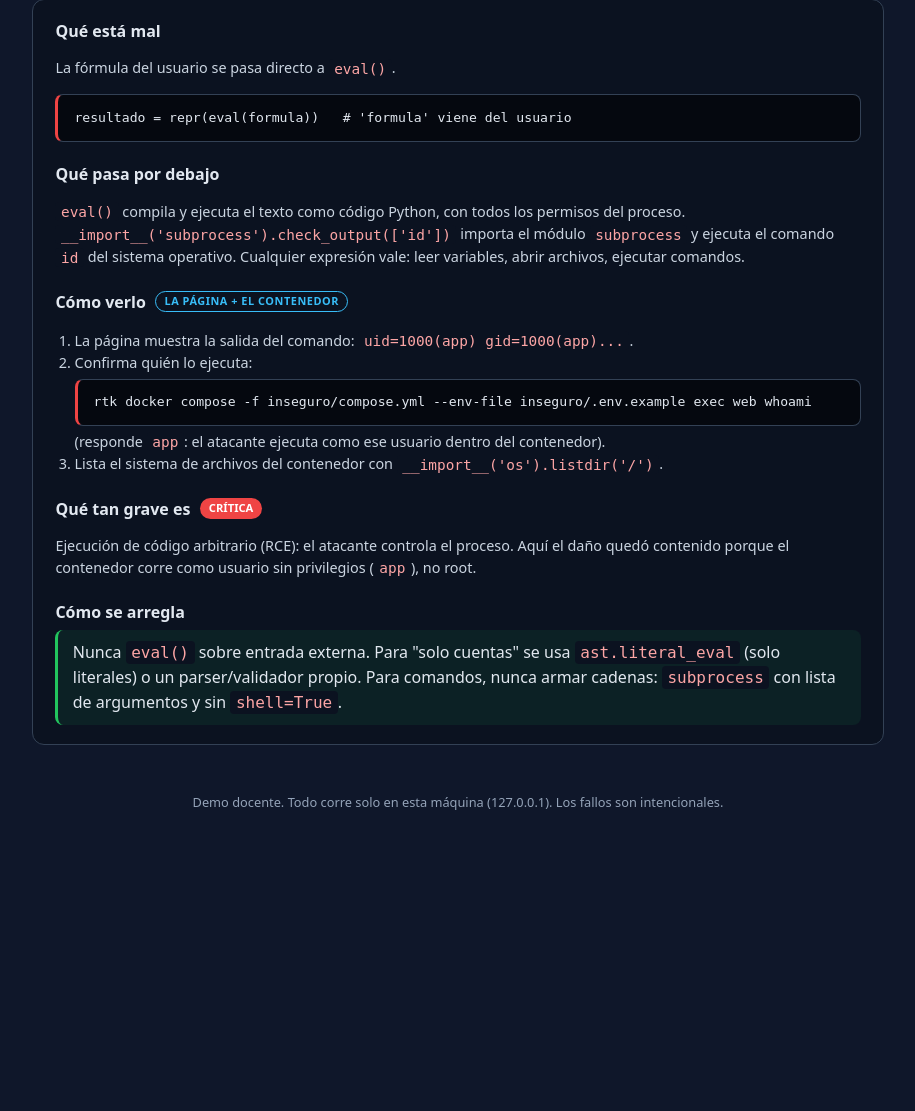
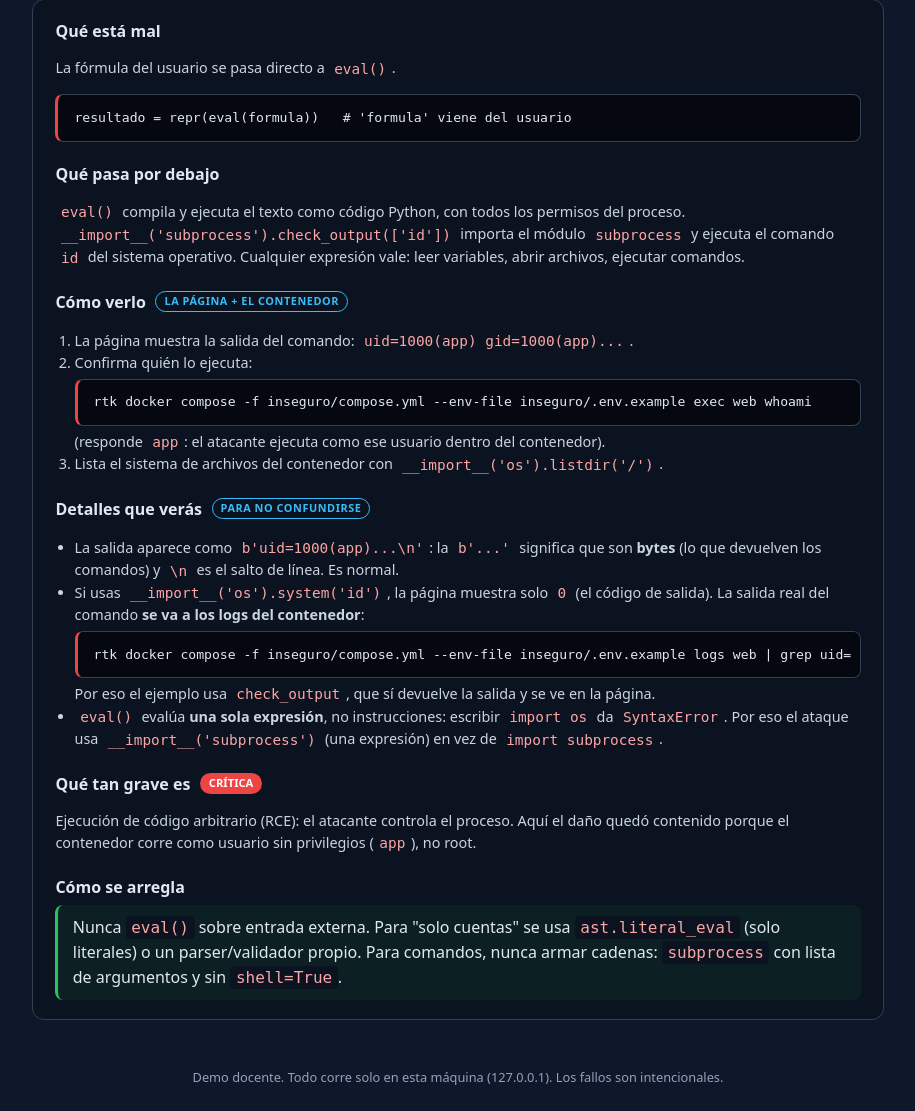
Before and after one commit to JuanMa594/Vulnerabilidades_MalasPracticasFrecuentes, a Flask app: page /v02 in a window 1280 px wide. Shown: the part 355-1466 px from the top of the page, without its empty margins (182-1097 px from the left). Before the commit the page ends 1165 px from the top, so only its background shows below. Run offline with Flask 3, Linux system fonts and the light colour scheme; some libraries are stand-ins or nearby versions.

Commit message:
Agrega a V02 los detalles que puede ver el alumno
Sección "Detalles que verás": la salida como bytes b... con \n; que os.system
muestra solo el código 0 y la salida real va a los logs (por eso el ejemplo usa
check_output); y que eval solo evalúa una expresión, así que import os da
SyntaxError (por eso se usa __import__).

Co-Authored-By: Claude Opus 4.8 <noreply@anthropic.com>

```diff
--- a/inseguro/templates/v02.html
+++ b/inseguro/templates/v02.html
@@ -46,6 +46,20 @@
       <code>__import__('os').listdir('/')</code>.</li>
   </ol>
 
+  <h3>Detalles que verás <span class="donde">para no confundirse</span></h3>
+  <ul>
+    <li>La salida aparece como <code>b'uid=1000(app)...\n'</code>: la <code>b'...'</code> significa
+      que son <strong>bytes</strong> (lo que devuelven los comandos) y <code>\n</code> es el salto de
+      línea. Es normal.</li>
+    <li>Si usas <code>__import__('os').system('id')</code>, la página muestra solo <code>0</code> (el
+      código de salida). La salida real del comando <strong>se va a los logs del contenedor</strong>:
+      {% raw %}<pre class="codigo-bloque">rtk docker compose -f inseguro/compose.yml --env-file inseguro/.env.example logs web | grep uid=</pre>{% endraw %}
+      Por eso el ejemplo usa <code>check_output</code>, que sí devuelve la salida y se ve en la página.</li>
+    <li><code>eval()</code> evalúa <strong>una sola expresión</strong>, no instrucciones: escribir
+      <code>import os</code> da <code>SyntaxError</code>. Por eso el ataque usa
+      <code>__import__('subprocess')</code> (una expresión) en vez de <code>import subprocess</code>.</li>
+  </ul>
+
   <h3>Qué tan grave es <span class="sev sev-critica">Crítica</span></h3>
   <p>Ejecución de código arbitrario (RCE): el atacante controla el proceso. Aquí el daño quedó
   contenido porque el contenedor corre como usuario sin privilegios (<code>app</code>), no root.</p>
```
Also changed, not shown: seguro/templates/v02.html (+14 -0 lines).
